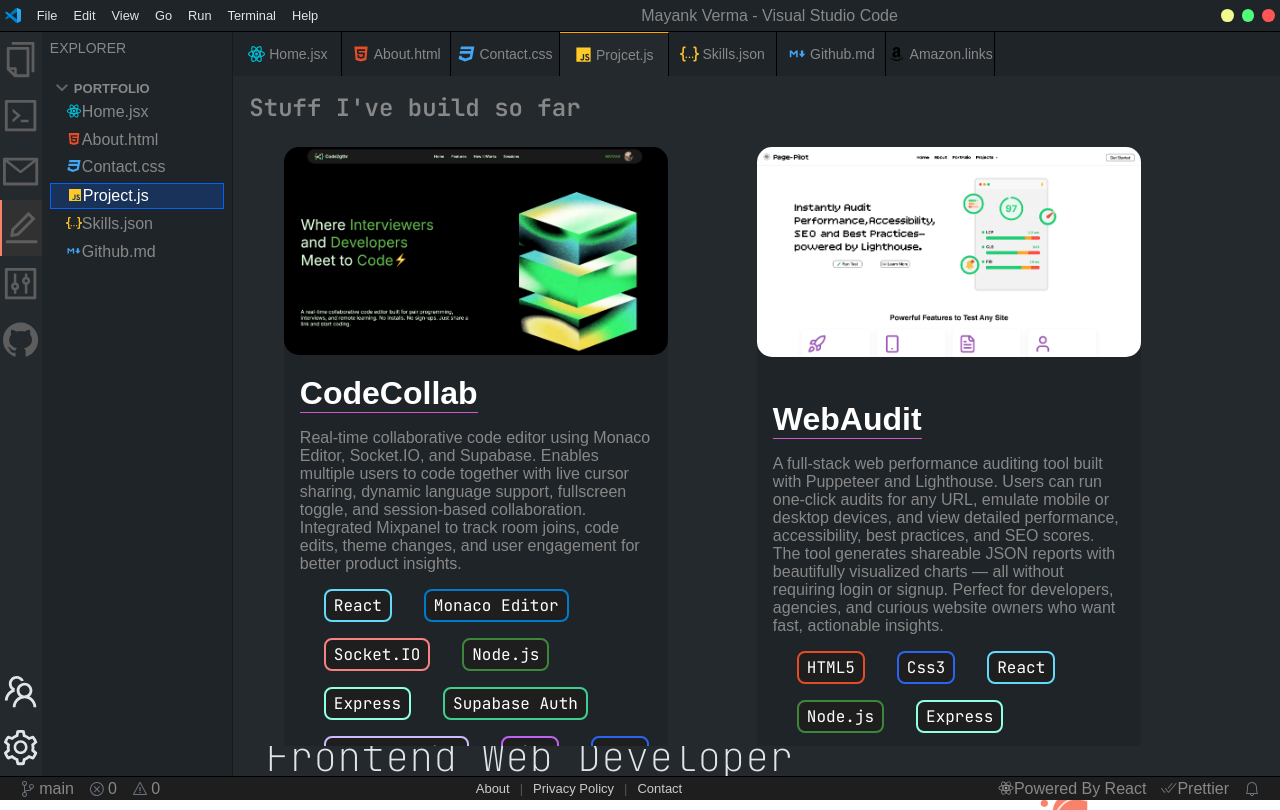
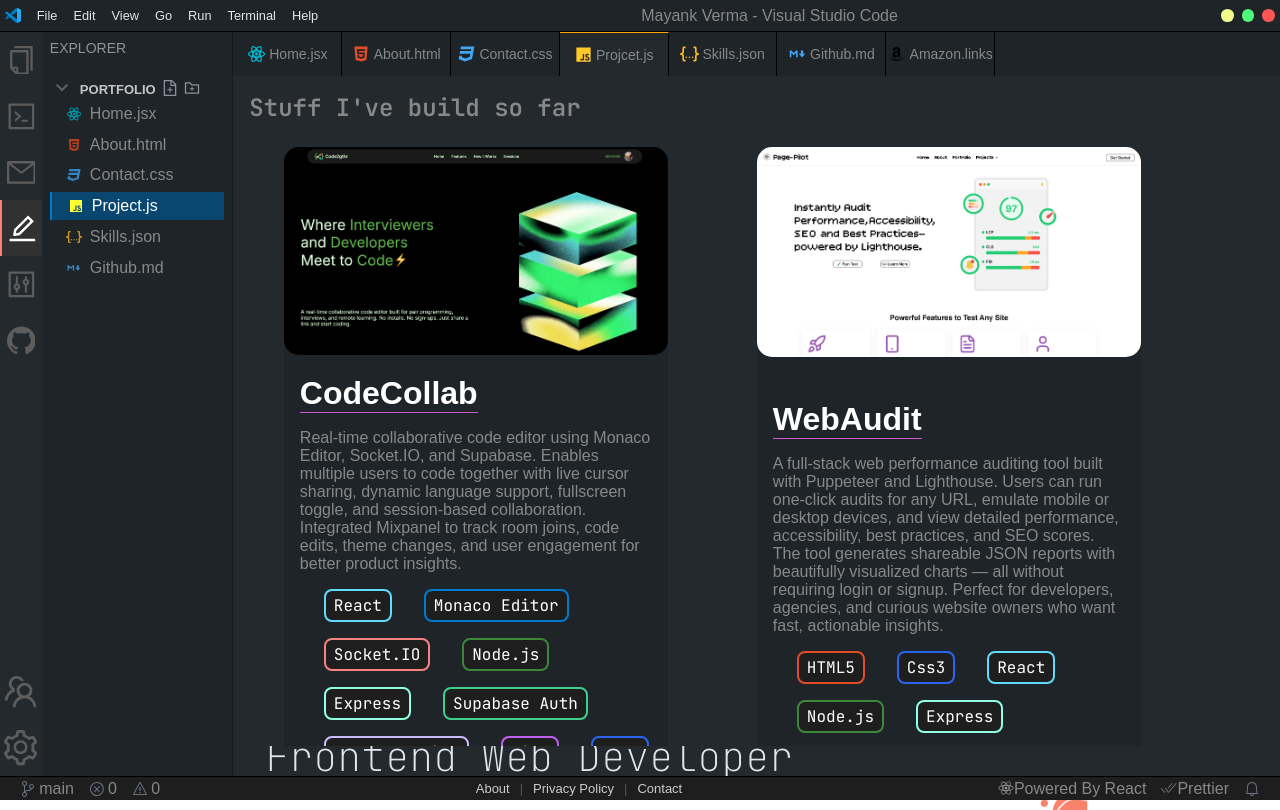
Before and after one commit to Wannacryy24/React_Profile_new, a React (Vite) app: page /Home in a window 1280 px wide. Both pictures are taken after a click on the button "View Work". Built offline with nearby package versions, Linux system fonts and the light colour scheme.

Commit message:
changed animation for Explorer Section

```diff
--- a/src/Component/Aside/Aside.css
+++ b/src/Component/Aside/Aside.css
@@ -1,34 +1,64 @@
-aside{
+aside {
   background-color: #24292E;
-    /* min-width: 40px; */
   width: 4vw;
   display: flex;
   flex-direction: column;
   justify-content: space-between;
-    /* padding-top: 20px; */
 }
 
-.top-aside-Div , .bottom-aside-Div{
+.top-aside-Div,
+.bottom-aside-Div {
   display: flex;
   flex-direction: column;
   align-items: center;
   justify-content: center;
 }
 
-.copy-div , .github-div ,.fragmented-div ,.pen-div ,.mail-div,.user-aside-div,.setting-aside-div,.explorer-div{
+/* Base div styles */
+.copy-div,
+.github-div,
+.fragmented-div,
+.pen-div,
+.mail-div,
+.user-aside-div,
+.setting-aside-div,
+.explorer-div {
   display: flex;
   justify-content: center;
+  align-items: center;
   height: 7vh;
   width: 100%;
 }
 
-.copy-div , .github-div ,.fragmented-div ,.pen-div ,.mail-div,.user-aside-div,.setting-aside-div,.explorer-div:hover{
-    background-color: #24292E;
+.custom-icon svg {
+  fill: rgb(93, 93, 93);
+  transition: all 0.2s ease;
+}
+
+.copy-div:hover,
+.github-div:hover,
+.fragmented-div:hover,
+.pen-div:hover,
+.mail-div:hover,
+.user-aside-div:hover,
+.setting-aside-div:hover,
+.explorer-div:hover {
+  background-color: #2c3136;
   cursor: pointer;
 }
 
+/* ✅ Hover icon turns white */
+.custom-icon:hover svg {
+  fill: #ffffff;
+}
 
-.copy-div-active , .mail-div-active , .fragmented-div-active , .pen-div-active , .github-div-active , .fragmented-div-active,.explorer-div-active{
+/* Active state */
+.copy-div-active,
+.mail-div-active,
+.fragmented-div-active,
+.pen-div-active,
+.github-div-active,
+.explorer-div-active {
   background-color: #313131;
   height: 7vh;
   width: 100%;
@@ -38,22 +68,25 @@
   border-left: solid #F9826C 2px;
 }
 
+/* ✅ Active icon stays white */
+.copy-div-active svg,
+.mail-div-active svg,
+.fragmented-div-active svg,
+.pen-div-active svg,
+.github-div-active svg,
+.explorer-div-active svg {
+  fill: #ffffff;
+}
 
-.pen-div-active img{
+/* Optional image fix */
+.pen-div-active img {
   width: 100%;
   height: 50%;
 }
 
-
-@media (max-width:768px){
- aside{
+/* Responsive */
+@media (max-width: 768px) {
+  aside {
     display: none;
-    /* width: 12vw; */
   }
 }
-
-.custom-icon {
-  svg {
-    fill: rgb(93, 93, 93);
-  }
-}
--- a/src/Component/Aside/Aside.jsx
+++ b/src/Component/Aside/Aside.jsx
@@ -92,7 +92,7 @@
             >
               {React.cloneElement(icon, {
                 style: {
-                  fontSize: "2.2rem",
+                  fontSize: "1.8rem",
                   ...(color && { color })
                 }
               })}
@@ -102,10 +102,11 @@
       </div>
 
       <div className='bottom-aside-Div'>
-        <div className='user-aside-div' role="button" tabIndex={0}>
+        <div className='user-aside-div custom-icon' role="button" tabIndex={0}>
           <TeamOutlined style={{ fontSize: "2.2rem" }} />
         </div>
-        <div className='setting-aside-div' role="button" tabIndex={0}>
+
+        <div className='setting-aside-div custom-icon' role="button" tabIndex={0}>
           <SettingOutlined style={{ fontSize: "2.2rem" }} />
         </div>
       </div>
--- a/src/Component/Explorer/Explorer.css
+++ b/src/Component/Explorer/Explorer.css
@@ -1,69 +1,142 @@
-.explorer-Div{
+/* =========================
+   SIDEBAR CONTAINER
+========================= */
+.explorer-Div {
   background-color: #1F2428;
-    /* min-width: 10vw; */
   width: 18vw;
-    padding: .5rem;
-    border-right:1px solid #161A1D;
+  padding: 0.5rem;
+  border-right: 1px solid #161A1D;
 }
 
-.explorer-files{
-    display: flex;
-    flex-direction: column;
-    gap: .2rem;
-}
-
-.explorer-files div{
-    display: flex;
-    flex-direction: row;
-    width: 100%;
-    font-size: 14px;
-    padding: .2rem 1rem ;
-}
-.explorer-portfolio-div{
-    display: flex;
-    align-items: center;
-}
-.explorer-portfolio-div:hover{
-    cursor: pointer;
-}
-.portfolio{
-    font-weight: 700;
-    font-size: 13px;
-}
-.explorer{
+/* =========================
+   HEADER
+========================= */
+.explorer {
   font-weight: 300;
   font-size: 14px;
   height: 4.5vh;
+  color: #8b949e;
 }
 
-.explorer-home-img , .explorer-html-img, .explorer-contact-img, .explorer-project-img, .explorer-articles-img, .explorer-github-img{
+/* =========================
+   PORTFOLIO HEADER
+========================= */
+.explorer-portfolio-div {
+  display: flex;
+  align-items: center;
+  gap: 6px;
+}
+
+.explorer-portfolio-div:hover {
+  cursor: pointer;
+}
+
+.portfolio {
+  font-weight: 700;
+  font-size: 13px;
+  color: #c5c5c5;
+}
+
+/* Icons in header */
+.portfolio svg {
+  margin-left: 6px;
+  fill: #8b949e;
+  transition: all 0.2s ease;
+}
+
+.explorer-portfolio-div:hover .portfolio svg {
+  fill: #ffffff;
+}
+
+/* Arrow animation */
+.down-Arrow-svg-Image {
+  transition: transform 0.25s ease;
+}
+
+.down-Arrow-svg-Image.rotate {
+  transform: rotate(-90deg);
+}
+
+/* =========================
+   FILES CONTAINER (HEIGHT ANIMATION)
+========================= */
+.explorer-files {
+  display: flex;
+  flex-direction: column;
+  gap: 0.2rem;
+
+  overflow: hidden;
+  height: 0;
+  transition: height 0.25s ease;
+}
+
+/* =========================
+   FILE ITEM BASE
+========================= */
+.explorer-home-div,
+.explorer-home-div-Active {
+  display: flex;
+  align-items: center;
+  gap: 8px;
+  width: 100%;
+  font-size: 14px;
+  padding: 0.3rem 1rem;
+  transition: all 0.15s ease-in-out;
+}
+
+/* Default */
+.explorer-home-div {
+  color: #c5c5c5;
+}
+
+/* Icons */
+.explorer-home-img,
+.explorer-html-img,
+.explorer-contact-img,
+.explorer-project-img,
+.explorer-articles-img,
+.explorer-github-img {
   height: 1rem;
   width: 1rem;
+  filter: brightness(0.8);
+  transition: all 0.2s ease;
 }
 
-
-.explorer-home-div{
-    width: 100%;
-    height: 100%;
-    transition: background-color 0.3s;
-}
-.explorer-home-div:hover{
+/* =========================
+   HOVER
+========================= */
+.explorer-home-div:hover {
   cursor: pointer;
-    background-color: #3C3C3C;
+  background-color: #2a2d2e;
+  color: #ffffff;
 }
 
-.explorer-home-div-Active{
-    color: white;
-    background-color: rgba(0, 98, 255, 0.228);
-    border: 1px solid rgb(0, 98, 255);
-}
-.explorer-home-div-Active p{
-    color: white;
+.explorer-home-div:hover img {
+  filter: brightness(1.2);
 }
 
-@media (max-width:768px){
-    .explorer-Div{
+/* =========================
+   ACTIVE (VS CODE STYLE)
+========================= */
+.explorer-home-div-Active {
+  color: #ffffff;
+  background-color: #094771;
+  border-left: 2px solid #007acc;
+}
+
+.explorer-home-div-Active img {
+  filter: brightness(1.3);
+}
+
+.explorer-home-div-Active p {
+  color: #ffffff;
+}
+
+/* =========================
+   RESPONSIVE
+========================= */
+@media (max-width: 768px) {
+  .explorer-Div {
     width: 40vw;
-        /* display: none; */
   }
 }
--- a/src/Component/Explorer/Explorer.jsx
+++ b/src/Component/Explorer/Explorer.jsx
@@ -1,74 +1,107 @@
-import React, { useContext, useState } from 'react'
-import './Explorer.css'
-import Image from '../MiniComponent/Image'
+import { useContext, useState, useRef, useEffect } from 'react';
+import './Explorer.css';
+import Image from '../MiniComponent/Image';
 import { useNavigate } from 'react-router-dom';
 import { ButtonContext } from '../../ButtonContext';
+import { FileAddOutlined, FolderAddOutlined } from '@ant-design/icons';
+
 export default function Explorer() {
-    const [showPortfolio , setShowPortfolio] = useState(false);
+  const [showPortfolio, setShowPortfolio] = useState(false);
   const navigate = useNavigate();
-    const { activeComponent , setActiveComponent } = useContext(ButtonContext);
+  const { activeComponent, setActiveComponent } = useContext(ButtonContext);
+  const filesRef = useRef(null);
 
   const handlePortfolio = () => {
-        setShowPortfolio(!showPortfolio);
-    }
+    setShowPortfolio(prev => !prev);
+  };
 
   const handleClickbtn = (e) => {
-        var selectedComponent = e.currentTarget.getAttribute('data-value');
+    const selectedComponent = e.currentTarget.getAttribute('data-value');
     setActiveComponent(selectedComponent);
     navigate(selectedComponent);
+  };
+
+  // ✅ HEIGHT ANIMATION (VS CODE STYLE)
+  useEffect(() => {
+    const el = filesRef.current;
+    if (!el) return;
+
+    if (!showPortfolio) {
+      // OPEN
+      el.style.height = el.scrollHeight + "px";
+
+      const timer = setTimeout(() => {
+        el.style.height = "auto";
+      }, 250);
+
+      return () => clearTimeout(timer);
+    } else {
+      // CLOSE
+      el.style.height = el.scrollHeight + "px";
+
+      requestAnimationFrame(() => {
+        el.style.height = "0px";
+      });
     }
+  }, [showPortfolio]);
+
+  // ✅ INITIAL OPEN STATE
+  useEffect(() => {
+    const el = filesRef.current;
+    if (el) {
+      el.style.height = el.scrollHeight + "px";
+    }
+  }, []);
+
   return (
-    <>
     <div className='explorer-Div'>
       <p className='explorer'>EXPLORER</p>
+
       <div className='explorer-portfolio-div' onClick={handlePortfolio}>
-            {showPortfolio
-                ? <Image src={'/rightArrow.svg'} className='down-Arrow-svg-Image'/>
-                : <Image src={'/down.svg'} className='down-Arrow-svg-Image'/>
-            }
-            <p className='portfolio'>PORTFOLIO</p>
+        <Image
+          src={'/down.svg'}
+          className={`down-Arrow-svg-Image ${showPortfolio ? 'rotate' : ''}`}
+        />
+        <p className='portfolio'>
+          PORTFOLIO
+          <FileAddOutlined style={{ fontSize: "1rem" }} />
+          <FolderAddOutlined style={{ fontSize: "1rem" }} />
+        </p>
       </div>
-        {
-            showPortfolio ? '' :
-            <div className='explorer-files'>
 
-                <div className={activeComponent=== 'home' ? 'explorer-home-div-Active':'explorer-home-div'} onClick={handleClickbtn} data-value='home'>
-                    <Image src={'/react.svg'} className={'explorer-home-img'}/>
+      <div ref={filesRef} className="explorer-files">
+
+        <div className={activeComponent === 'home' ? 'explorer-home-div-Active' : 'explorer-home-div'} onClick={handleClickbtn} data-value='home'>
+          <Image src={'/react.svg'} className='explorer-home-img' />
           <p>Home.jsx</p>
         </div>
 
-
-                <div className={activeComponent === 'about' ? 'explorer-home-div-Active':'explorer-home-div'} onClick={handleClickbtn} data-value='about'>
-                    <Image src={'/html_icon.svg'} className={'explorer-html-img'}/>
+        <div className={activeComponent === 'about' ? 'explorer-home-div-Active' : 'explorer-home-div'} onClick={handleClickbtn} data-value='about'>
+          <Image src={'/html_icon.svg'} className='explorer-html-img' />
           <p>About.html</p>
         </div>
 
-
-                <div className={activeComponent === 'contact' ? 'explorer-home-div-Active':'explorer-home-div'} onClick={handleClickbtn} data-value='contact'>
-                    <Image src={'/css_icon.svg'} className={'explorer-contact-img'}/>
+        <div className={activeComponent === 'contact' ? 'explorer-home-div-Active' : 'explorer-home-div'} onClick={handleClickbtn} data-value='contact'>
+          <Image src={'/css_icon.svg'} className='explorer-contact-img' />
           <p>Contact.css</p>
         </div>
 
-
-                <div className={activeComponent === 'project' ? 'explorer-home-div-Active':'explorer-home-div'} onClick={handleClickbtn} data-value='project'>
-                    <Image src={'/js_icon.svg'} className={'explorer-project-img'}/>
+        <div className={activeComponent === 'project' ? 'explorer-home-div-Active' : 'explorer-home-div'} onClick={handleClickbtn} data-value='project'>
+          <Image src={'/js_icon.svg'} className='explorer-project-img' />
           <p>Project.js</p>
         </div>
 
-
-                <div className={activeComponent === 'articles' ? 'explorer-home-div-Active':'explorer-home-div'} onClick={handleClickbtn} data-value='articles'>
-                    <Image src={'/json_icon.svg'} className={'explorer-articles-img'}/>
+        <div className={activeComponent === 'articles' ? 'explorer-home-div-Active' : 'explorer-home-div'} onClick={handleClickbtn} data-value='articles'>
+          <Image src={'/json_icon.svg'} className='explorer-articles-img' />
           <p>Skills.json</p>
         </div>
 
-
-                <div className={activeComponent === 'github' ? 'explorer-home-div-Active':'explorer-home-div'} onClick={handleClickbtn} data-value='github'>
-                    <Image src={'/markdown_icon.svg'} className={'explorer-github-img'}/>
+        <div className={activeComponent === 'github' ? 'explorer-home-div-Active' : 'explorer-home-div'} onClick={handleClickbtn} data-value='github'>
+          <Image src={'/markdown_icon.svg'} className='explorer-github-img' />
           <p>Github.md</p>
         </div>
+
       </div>
+    </div>
+  );
 }
-    </div>
-    </>
-  )
-}
```
Lines whose indentation alone changed are shown as unchanged.
